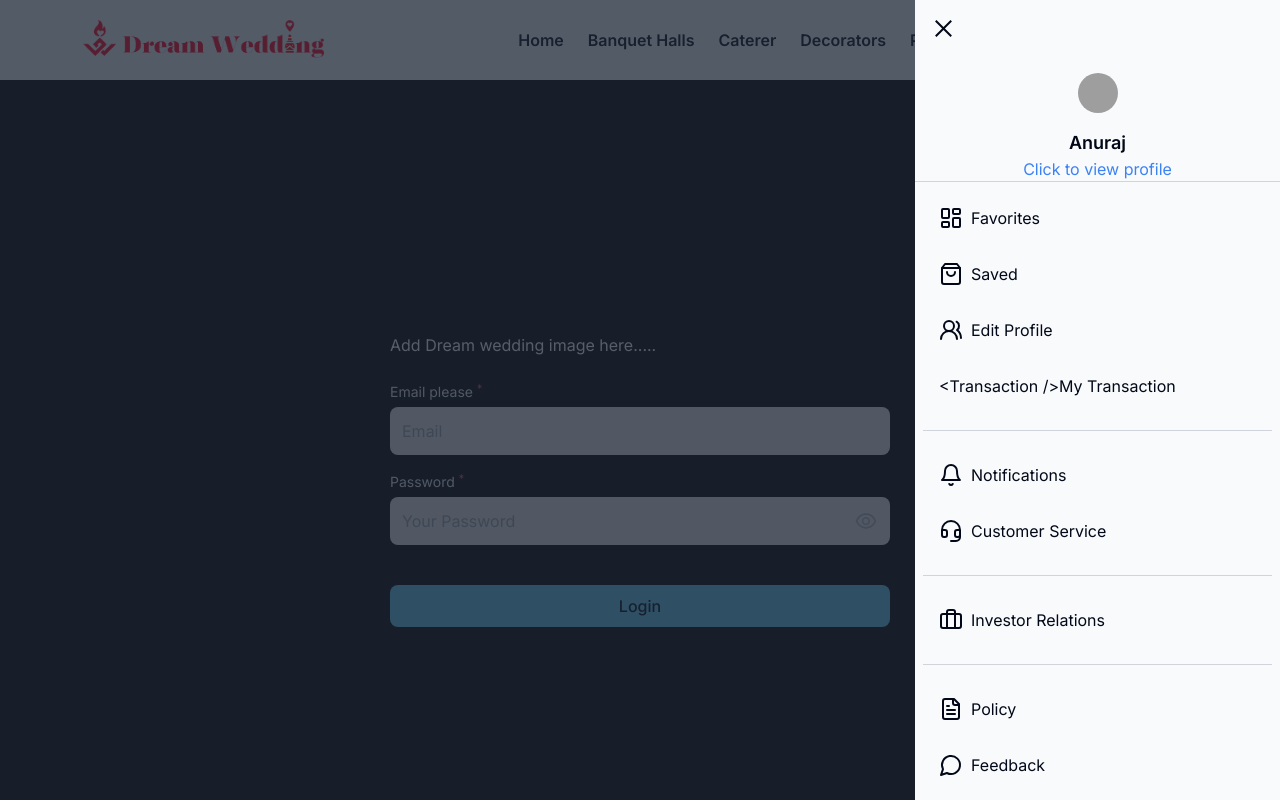
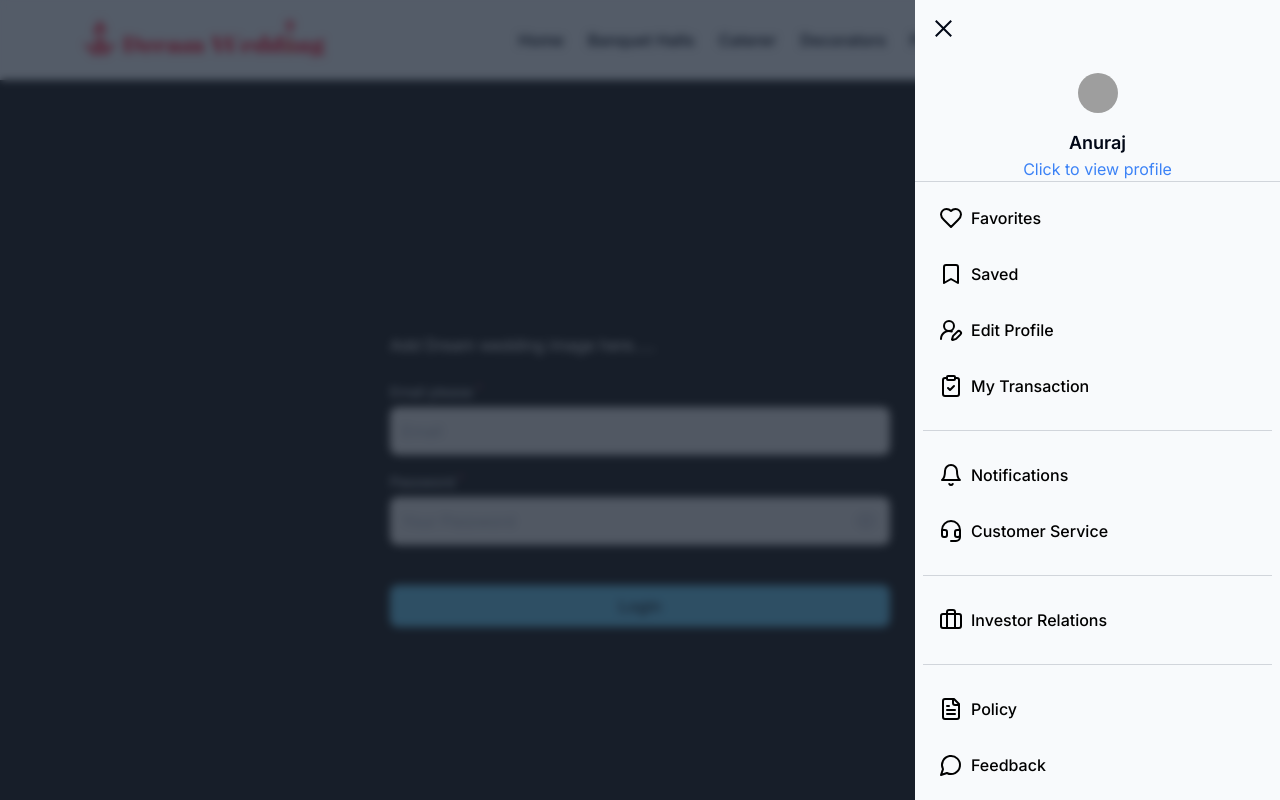
Before and after one commit to anurajkumar23/weddingscraft, a Next.js app: page /auth/login in a window 1280 px wide. Both pictures are taken after a click on the element 1220 px from the left and 40 px from the top of the page. Shown: the top 800 px of the page. Built offline with nearby package versions, Linux system fonts and the light colour scheme; grey boxes are pictures that could not be loaded.

Commit message:
use profile updated

```diff
--- a/package.json
+++ b/package.json
@@ -23,7 +23,7 @@
     "formik": "^2.4.6",
     "framer-motion": "^11.3.6",
     "lightgallery": "^2.7.2",
-    "lucide-react": "^0.350.0",
+    "lucide-react": "^0.417.0",
     "next": "14.1.3",
     "react": "^18.2.0",
     "react-dom": "^18.2.0",
--- a/src/app/Photographers/page.tsx
+++ b/src/app/Photographers/page.tsx
@@ -42,8 +42,6 @@ export const metadata = {
 const page = async () => {
 
   const Photographs = await getPhotographer()
-
-  console.log(Photographs, "✔️✔️✔️✔️✔️✔️🎇")
 
   return (
     <div className='w-full h-auto bg-gradient-to-r from-violet-200 to-pink-50'>
--- a/src/app/auth/login/page.tsx
+++ b/src/app/auth/login/page.tsx
@@ -1,5 +1,5 @@
 "use client"
-import React, { useRef, useState } from 'react'
+import React, { useRef, useState } from 'react';
 import { LogInSchema } from '@/components/Auth/formvalidator';
 import toast, { Toaster } from 'react-hot-toast';
 import axios from "axios";
@@ -9,8 +9,6 @@ import { AiOutlineEye, AiOutlineEyeInvisible } from "react-icons/ai";
 import { useRouter } from "next/navigation";
 import { useAuth } from '@/app/authContext';
 
-
-
 interface login {
   email: string;
   password: string;
@@ -18,14 +16,12 @@ interface login {
 
 const initialValues = { email: "", password: "" };
 
-
 export default function Login() {
   const [showPassword, setShowPassword] = useState(false);
-    const [loading,setLoading] = useState<boolean>(false);
-    const isSubmitClicked = useRef(false)
+  const [loading, setLoading] = useState<boolean>(false);
+  const isSubmitClicked = useRef(false);
   const router = useRouter();
-    const { user,setUser} =   useAuth();
-
+  const { user, setUser } = useAuth();
 
   const {
     errors,
@@ -39,26 +35,24 @@ export default function Login() {
     initialValues,
     validationSchema: LogInSchema,
     onSubmit: async (values: { email: string; password: string; }) => {
-
-      //   isSubmitClicked.current = true
       try {
-          setLoading(true)
+        setLoading(true);
         const data = await login({
           email: values.email,
           password: values.password,
         });
-          console.log(data.success,"user")
+        console.log(data.success, "user");
 
-         if(data.success===true){
-          console.log("entered")
-          setUser(data.user)
+        if (data.success === true) {
+          console.log("entered");
+          setUser(data.user);
           router.push("/user/profile");
         }
       } catch (error) {
         console.error("Login error:", error);
-        }
-        finally{
-          setLoading(false)
+        toast.error("Login failed. Please check your credentials.");
+      } finally {
+        setLoading(false);
       }
     },
   });
@@ -68,14 +62,11 @@ export default function Login() {
   };
 
   const login = async (userData: login) => {
-      console.log(userData)
     try {
       const response = await axios.post(
         `${process.env.NEXT_PUBLIC_BACKEND_URL}/auth/user/login`,
-          userData,
-          //{ withCredentials: true }
+        userData
       );
-        console.log(response)
       const token = response.data.token;
       document.cookie = `jwt=${token}; max-age=${60 * 60 * 24 * 7}; path=/`;
 
@@ -93,13 +84,11 @@ export default function Login() {
 
   return (
     <>
-        {
-          loading ? <>
-          <Loading/>
-          </>
-          :<>
+      {loading ? (
+        <Loading />
+      ) : (
         <div className="flex items-center justify-center min-h-screen bg-black">
-            <div className=" w-[500px] custom-shadow">
+          <div className="w-[500px] custom-shadow">
             <p className='text-white'>Add Dream wedding image here.....</p>
             <form
               onSubmit={handleSubmit}
@@ -130,7 +119,7 @@ export default function Login() {
                   Password <sup className="text-[#EF476F]">*</sup>
                 </p>
                 <input
-                    type={showPassword ? "text" : "password"} // Toggle input type
+                  type={showPassword ? "text" : "password"}
                   name="password"
                   id="password"
                   autoComplete="off"
@@ -167,12 +156,10 @@ export default function Login() {
             </form>
             <div className="toast-wrapper">
               {/* <Toaster position="top-center" reverseOrder={false} /> */}
-
             </div>
           </div>
         </div>
-          </>
-        }
+      )}
       <Toaster position="top-center" reverseOrder={false} />
     </>
   );
--- a/src/components/Navbar.tsx
+++ b/src/components/Navbar.tsx
@@ -77,7 +77,7 @@ const Navbar: React.FC = () => {
           <li>Photographers</li>
         </ul>
       </div> */}
-      <div className={`fixed top-0 left-0 w-full h-full flex items-center justify-center bg-gray-800 bg-opacity-75 z-50 ${menuOpen ? 'block' : 'hidden'}`} onClick={handleNav}>
+      <div className={`fixed top-0 left-0 w-full h-full flex items-center justify-center bg-gray-800 backdrop-blur-sm bg-opacity-75 z-50 ${menuOpen ? 'opacity-100 visible' : 'opacity-0 invisible'}`} onClick={handleNav}>
         <div className={`fixed right-0 top-0 w-[365px] h-full bg-slate-50  ease-in duration-500 ${menuOpen ? 'translate-x-0' : 'translate-x-full'}`} onClick={(e) => e.stopPropagation()}>
           <div className='p-4 flex cursor-pointer items-center justify-start mb-4'>
             <AiOutlineClose size={25} onClick={handleNav} />
@@ -91,16 +91,16 @@ const Navbar: React.FC = () => {
             <p className="text-blue-500 cursor-pointer">Click to view profile</p>
           </div>
           <hr className="w-full border-t border-gray-300" />
-          <ul className="p-2 pb-36 overflow-y-auto h-full hide-scrollbar">
+          <ul className="p-2 pb-36 overflow-y-auto h-full hide-scrollbar text-black font-medium">
             {navLinks.map((link, index) => (
               <div key={link.label}>
-                <li
+                <Link href={link.url}
                   // variant="outline"
                   className="p-4 flex w-full justify-start space-x-2  hover:bg-gray-200 hover:rounded-md"
                 >
                   {link.icon}
                   <span>{link.label}</span>
-                </li>
+                </Link>
                 {index === 3 ||  index === 5 || index === 6 || index === 9 ? (
                   <div className='mt-4 pb-4'>
                     <hr className="w-full border-t border-gray-300" />
--- a/src/lib/constants.tsx
+++ b/src/lib/constants.tsx
@@ -1,15 +1,8 @@
 // /lib/constants.tsx
 
 import {
-  LayoutDashboard,
-  ShoppingBag,
-  UsersRound,
-  Building,
-  SprayCan,
-  Utensils,
-  Camera,
-  // Transaction,
-  Globe,
+
+
   Bell,
   Headset,
   Briefcase,
@@ -17,28 +10,35 @@ import {
   MessageCircle,
   HelpCircle,
   LogOut,
+  ClipboardCheck,
+  Heart,
+  Bookmark,
+  UserRoundPen,
+
 } from "lucide-react";
 import { NavLink } from "./types";
 
+
+
 export const navLinks: NavLink[] = [
   {
-    url: "/",
-    icon: <LayoutDashboard />,
+    url: "/favorites",
+    icon: <Heart />,
     label: "Favorites",
   },
   {
-    url: "/orders",
-    icon: <ShoppingBag />,
+    url: "/saved",
+    icon: <Bookmark />,
     label: "Saved",
   },
   {
-    url: "/users",
-    icon: <UsersRound />,
+    url: "/editProfile",
+    icon: <UserRoundPen />,
     label: "Edit Profile",
   },
   {
     url: "/transactions",
-    icon: "<Transaction />",
+    icon: <ClipboardCheck />,
     label: "My Transaction",
   },
   // {
```
Also changed, not shown: 1 other file (tests, documents, lock files or other folders). Lines whose indentation alone changed are shown as unchanged.
